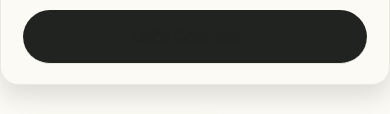
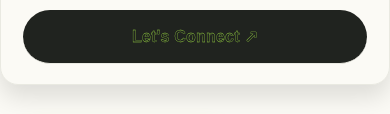
Before and after one commit to Skillpulsea/skillpulse, a plain HTML site: page index.html in a window 390 px wide. Both pictures are taken after a click on the button "Toggle navigation". Shown: the part 480-594 px from the top of the page. Drawn offline with Linux system fonts and the light colour scheme.

Commit message:
Update style.css

```diff
--- a/style.css
+++ b/style.css
@@ -1888,7 +1888,7 @@ button:focus-visible {
 
 @media screen and (max-width: 760px) {
   .site-header .nav-links.is-open a[href="#contact"] {
-    color: #20231f !important;
+    color: #a5e847 !important;
     -webkit-text-fill-color: #20231f !important;
   }
 }
```
